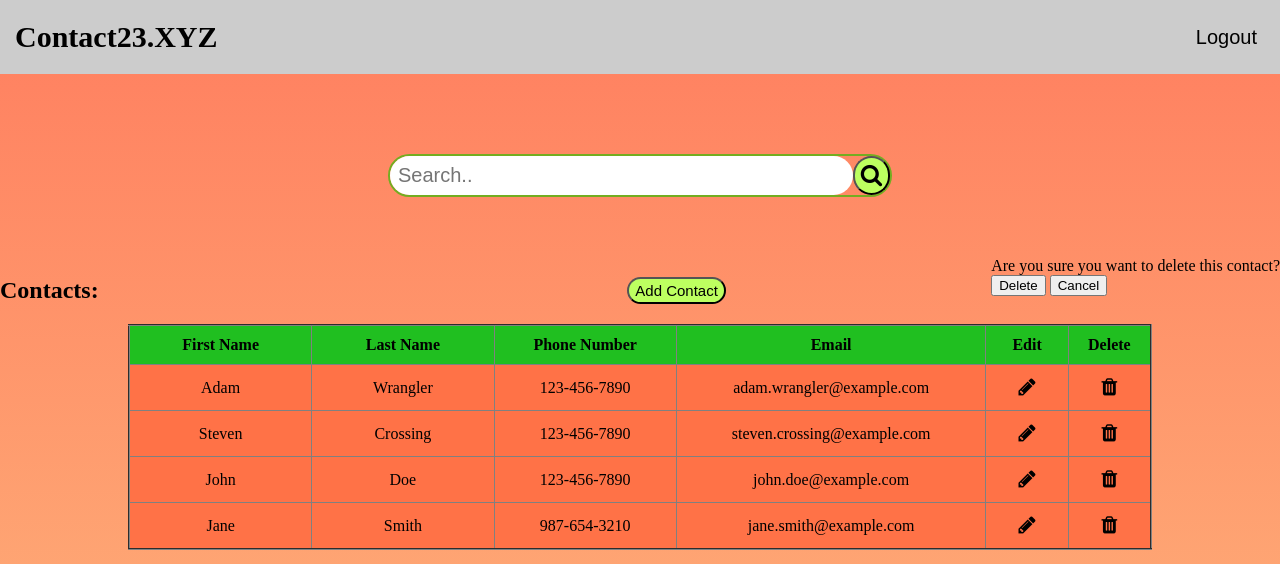
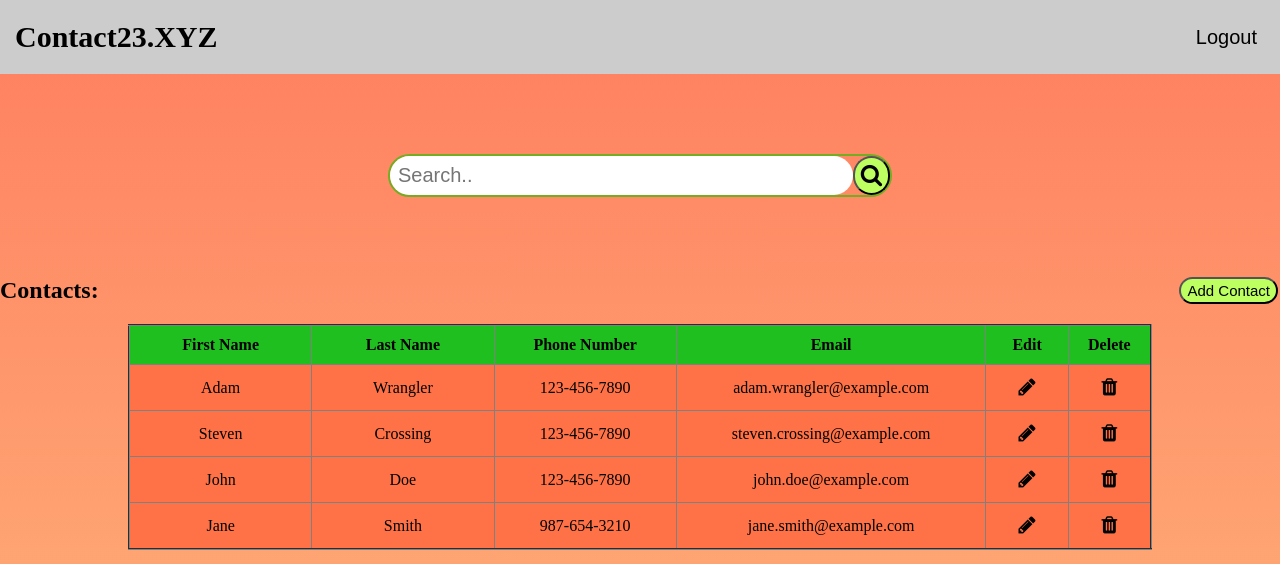
Before and after one commit to SadieNiBu/POOS-G23-SmallProject, a PHP site: page / in a window 1280 px wide. Shown: the top 564 px of the page. Run offline with PHP 8.4, Linux system fonts and the light colour scheme.

Commit message:
Modified CSS to account for new elements added
Multiple new elements were added to the index html file which
required some new properties and some old ones to be changed.

Some naming conventions may have been bad so will most likely need
to rework the notation of the descendant selector.

```diff
--- a/html/css/style.css
+++ b/html/css/style.css
@@ -412,3 +454,68 @@
 #contactTable th:nth-child(6), #contactTable td:nth-child(6) {
   width: 7%;
 }
+
+/* Class container for popup (deal with background transparency) */
+.deletePopupContainer {
+  display: none;
+  position: fixed;
+  top: 0;
+  left: 0;
+  width: 100%;
+  height: 100%;
+  background-color: rgba(0, 0, 0, 0.5);
+  justify-content: center;
+  align-items: center;
+  z-index: 1000;
+}
+
+/* The actual confirmation popup box */
+.deletePopupBox {
+  background-color: white;
+  padding: 20px;
+  text-align: center;
+  border-radius: 8px;
+  width: 370px;
+  max-width: 450px;
+  position: relative;
+  top: 46%;
+  margin-top: 30px;
+  margin: auto;
+  display: flex;
+  flex-direction: column;
+  align-items: flex-start;
+}
+
+/* Text on the confirmation popup box */
+#deleteConfirmationText {
+  display: block;
+  font-size: 20px;
+  text-align: center;
+  margin-bottom: 20px;
+}
+
+/* Container for the Delete and Cancel buttons */
+#deletePopupButtonsContainer {
+  display: flex;
+  justify-content: space-between;
+  margin-top: 10px;
+  width: 100%;
+}
+
+/* Add some spacing around the Delete and Cancel buttons */
+#deletePopupButtonsContainer button {
+  padding: 10px;
+  width: 45%;
+}
+
+/* Individual properties for Cancel */
+#cancelDeleteButton {
+  background-color: #ff7e5f;
+  color: black;
+}
+
+/* Individual properties for Delete */
+#confirmDeleteButton {
+  background-color: #20bf20;
+  color: black;
+}
```
Also changed, not shown: other parts of html/css/style.css (+46 -4 lines). Lines whose indentation alone changed are shown as unchanged.
